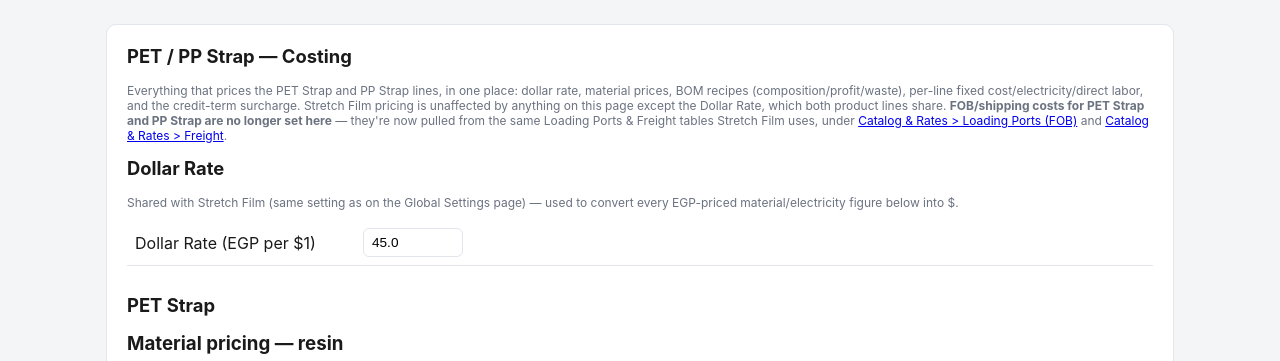
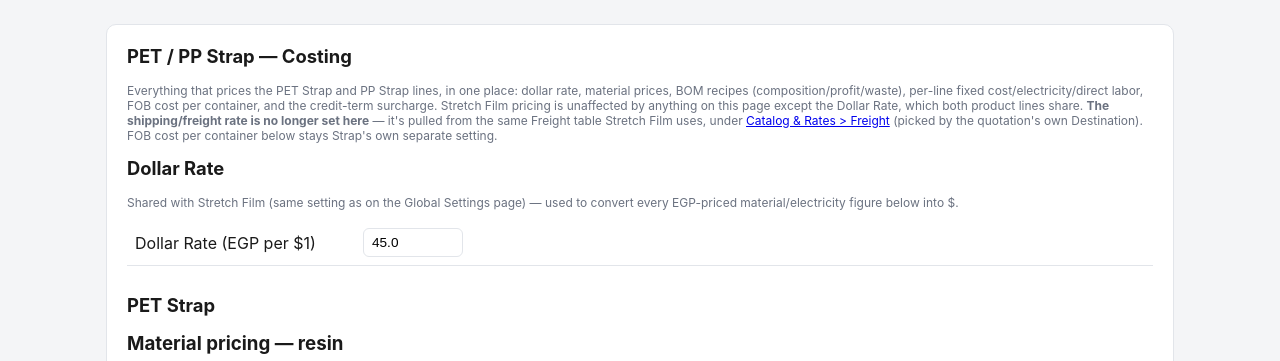
Before and after one commit to erpclipsico-oss/stretch-pricing-app, a Flask app: page /admin/strap-costing in a window 1280 px wide. Shown: the part 59-420 px from the top of the page. Run offline with Flask 3, Linux system fonts and the light colour scheme; the visitor is signed in with stand-in values (Sample User, id 1); data comes from the database, SQL or seed files in the repository.

Commit message:
Add files via upload

```diff
--- a/stretch-pricing-app/app/app.py
+++ b/stretch-pricing-app/app/app.py
@@ -380,12 +380,14 @@ def create_app():
         # strap_markup_value and strap_pricing.compute_strap_line().
         hidden_markup_mode = g.user["strap_markup_mode"] if "strap_markup_mode" in g.user.keys() else None
         hidden_markup_value = (g.user["strap_markup_value"] if "strap_markup_value" in g.user.keys() else 0) or 0
-        # v61 -- Strap now prices FOB/CFR off the SAME Loading Ports /
-        # Freight tables Stretch Film uses (Catalog & Rates > Rates),
-        # keyed by the quotation's own Loading Port + Destination pick,
-        # instead of the old flat strap-only settings -- see
-        # strap_pricing.compute_strap_line()'s docstring.
-        fob_container_usd = _fob_addon_for_port(g.db, data.get("loading_port"))
+        # v62 -- only the shipping (freight) leg is shared with Stretch
+        # Film's Catalog & Rates > Rates tables now, keyed by the
+        # quotation's own Destination pick; FOB stays Strap's own separate
+        # flat per-container setting (Admin > PET/PP Strap Costing), same
+        # as before v61 -- see strap_pricing.compute_strap_line()'s
+        # docstring. Passing fob_container_usd=None makes it fall back to
+        # that flat admin setting internally.
+        fob_container_usd = None
         shipping_container_usd = _freight_for_destination(g.db, data.get("destination"))
 
         calc = strap_pricing.compute_strap_line(g.db, product_line, product,
@@ -537,11 +539,13 @@ def create_app():
                 if line_capped:
                     any_discount_capped = True
                 credit_term = _strap_credit_term(data)
-                # v61 -- Strap now prices FOB/CFR off the SAME Loading Ports /
-                # Freight tables Stretch Film uses (Catalog & Rates > Rates),
-                # keyed by this quotation's own Loading Port + Destination,
-                # instead of the old flat strap-only settings.
-                strap_fob_container_usd = _fob_addon_for_port(db, loading_port)
+                # v62 -- only the shipping (freight) leg is shared with
+                # Stretch Film's Catalog & Rates > Rates tables now, keyed
+                # by this quotation's own Destination; FOB stays Strap's
+                # own separate flat per-container setting (Admin > PET/PP
+                # Strap Costing) -- see the matching note in
+                # _calculate_strap_line() above.
+                strap_fob_container_usd = None
                 strap_shipping_container_usd = _freight_for_destination(db, destination)
                 calc = strap_pricing.compute_strap_line(db, line_product_line, strap_product,
                                                           discount_pct=discount_pct, credit_term=credit_term,
@@ -1231,10 +1235,13 @@ def create_app():
         """v34 -- single consolidated page for everything that prices the
         PET Strap / PP Strap lines: dollar rate (shared with Stretch Film),
         their own material prices, BOM recipes (composition/profit/waste),
-        per-line fixed cost/electricity/direct labor, and the credit-term
-        surcharge setting. v61 -- FOB/shipping-per-container settings moved
-        out of here: Strap now uses the shared Loading Ports / Freight
-        tables (Admin > Catalog & Rates > Rates) that Stretch Film uses."""
+        per-line fixed cost/electricity/direct labor, FOB cost per
+        container, and the credit-term surcharge setting. v62 -- only the
+        shipping/freight-rate-per-container setting moved out of here:
+        Strap's shipping leg now uses the shared Freight table (Admin >
+        Catalog & Rates > Freight) that Stretch Film uses, keyed by the
+        quotation's own Destination; FOB cost per container stays Strap's
+        own separate setting, per the owner's clarification."""
         db = g.db
         if request.method == "POST":
             # Dollar rate (shared global_setting -- also editable from
@@ -1340,16 +1347,16 @@ def create_app():
             r["line_key"]: r
             for r in db.execute("SELECT * FROM strap_line_config").fetchall()
         }
-        # v61 -- strap_fob_cost_per_container_usd / strap_shipping_rate_per_
-        # container_usd are retired from this page: Strap now looks up its
-        # FOB/shipping numbers from the shared Loading Ports / Freight
-        # tables (Admin > Catalog & Rates > Rates), same as Stretch Film --
-        # see _fob_addon_for_port()/_freight_for_destination() and every
-        # strap_pricing.compute_strap_line() call site. Only the
-        # credit-term surcharge (unrelated to freight) still lives here.
+        # v62 -- only strap_shipping_rate_per_container_usd is retired from
+        # this page: Strap's shipping/freight leg now looks up the shared
+        # Freight table (Admin > Catalog & Rates > Freight), same as
+        # Stretch Film -- see _freight_for_destination() and every
+        # strap_pricing.compute_strap_line() call site. FOB cost per
+        # container stays here as Strap's own separate flat setting (the
+        # owner's clarification: only freight is shared, not FOB).
         freight = db.execute(
             "SELECT * FROM global_setting WHERE key LIKE 'strap_%' "
-            "AND key NOT IN ('strap_fob_cost_per_container_usd', 'strap_shipping_rate_per_container_usd') "
+            "AND key != 'strap_shipping_rate_per_container_usd' "
             "ORDER BY label"
         ).fetchall()
         return render_template(
--- a/stretch-pricing-app/app/strap_pricing.py
+++ b/stretch-pricing-app/app/strap_pricing.py
@@ -327,19 +327,23 @@ def compute_strap_line(conn, line_key, product, discount_pct=0, credit_term=Fals
     surcharge is already included), plus gross_weight_kg (for converting
     a quantity of coils into total_kg elsewhere).
 
-    fob_container_usd/shipping_container_usd (v61): the per-container FOB
+    fob_container_usd/shipping_container_usd: the per-container FOB
     handling / international-freight $ amount to spread across this line
-    (via _container_share() below), same as ever -- but now the CALLER is
-    expected to supply the actual numbers looked up from the SAME
-    admin-editable Loading Ports / Freight tables Stretch Film uses (see
-    app.py's _fob_addon_for_port()/_freight_for_destination()), keyed by
-    the quotation's own Loading Port + Destination selection, instead of
-    each strap line silently pricing every shipment through one hardcoded
-    port/destination. Passing None for either falls back to the old flat
-    admin settings (strap_fob_cost_per_container_usd /
-    strap_shipping_rate_per_container_usd) purely so any caller that
-    hasn't been updated yet still gets a number rather than 0 -- every
-    in-app call site now always supplies both explicitly.
+    (via _container_share() below).
+
+    shipping_container_usd (v61): the CALLER is expected to supply this
+    looked up from the SAME admin-editable Freight table Stretch Film
+    uses (see app.py's _freight_for_destination()), keyed by the
+    quotation's own Destination selection, instead of each strap line
+    silently pricing every shipment through one hardcoded destination.
+
+    fob_container_usd (v62 -- reverted from v61's brief shared-Loading-
+    Ports experiment per the owner's clarification: only the shipping/
+    freight leg is shared with Stretch Film, not FOB): left as its own
+    separate flat per-container setting -- every in-app call site now
+    always passes None here, which falls back to the admin-editable
+    strap_fob_cost_per_container_usd setting (Admin > PET/PP Strap
+    Costing), same as before v61.
 
     hidden_markup_mode/hidden_markup_value (v44): a per-user hidden markup,
     from user.markup_mode/markup_value (generalizes the old Strap-only
--- a/stretch-pricing-app/app/templates/admin_strap_costing.html
+++ b/stretch-pricing-app/app/templates/admin_strap_costing.html
@@ -6,12 +6,12 @@
   <p class="hint" style="margin-bottom:14px;">
     Everything that prices the PET Strap and PP Strap lines, in one place: dollar rate, material
     prices, BOM recipes (composition/profit/waste), per-line fixed cost/electricity/direct labor,
-    and the credit-term surcharge. Stretch Film pricing is unaffected by anything on this page
-    except the Dollar Rate, which both product lines share.
-    <strong>FOB/shipping costs for PET Strap and PP Strap are no longer set here</strong> — they're
-    now pulled from the same Loading Ports &amp; Freight tables Stretch Film uses, under
-    <a href="{{ url_for('admin_loading_ports') }}">Catalog &amp; Rates &gt; Loading Ports (FOB)</a>
-    and <a href="{{ url_for('admin_freight') }}">Catalog &amp; Rates &gt; Freight</a>.
+    FOB cost per container, and the credit-term surcharge. Stretch Film pricing is unaffected by
+    anything on this page except the Dollar Rate, which both product lines share.
+    <strong>The shipping/freight rate is no longer set here</strong> — it's pulled from the same
+    Freight table Stretch Film uses, under
+    <a href="{{ url_for('admin_freight') }}">Catalog &amp; Rates &gt; Freight</a> (picked by the
+    quotation's own Destination). FOB cost per container below stays Strap's own separate setting.
   </p>
   <form method="post">
 
@@ -99,10 +99,11 @@
     </div>
     {% endfor %}
 
-    <div class="panel-header" style="margin-top:28px;"><h2>Credit terms</h2></div>
+    <div class="panel-header" style="margin-top:28px;"><h2>FOB &amp; credit terms</h2></div>
     <p class="hint" style="margin-bottom:10px;">
-      Shared by PET Strap and PP Strap. (FOB/shipping-per-container settings moved to the shared
-      Loading Ports &amp; Freight tables -- see the note above.)
+      Shared by PET Strap and PP Strap (per-container cost, split across whatever fits in the
+      container). Independent of Stretch Film's own Loading-Port settings. (The shipping/freight
+      rate moved to the shared Freight table -- see the note above.)
     </p>
     <div class="edit-grid">
       <div class="edit-row header-row"><span style="width:340px;">Setting</span><span style="width:100px;">Value</span></div>
```
Also changed, not shown: stretch-pricing-app/app/templates/pricing.html (+13 -11 lines).
